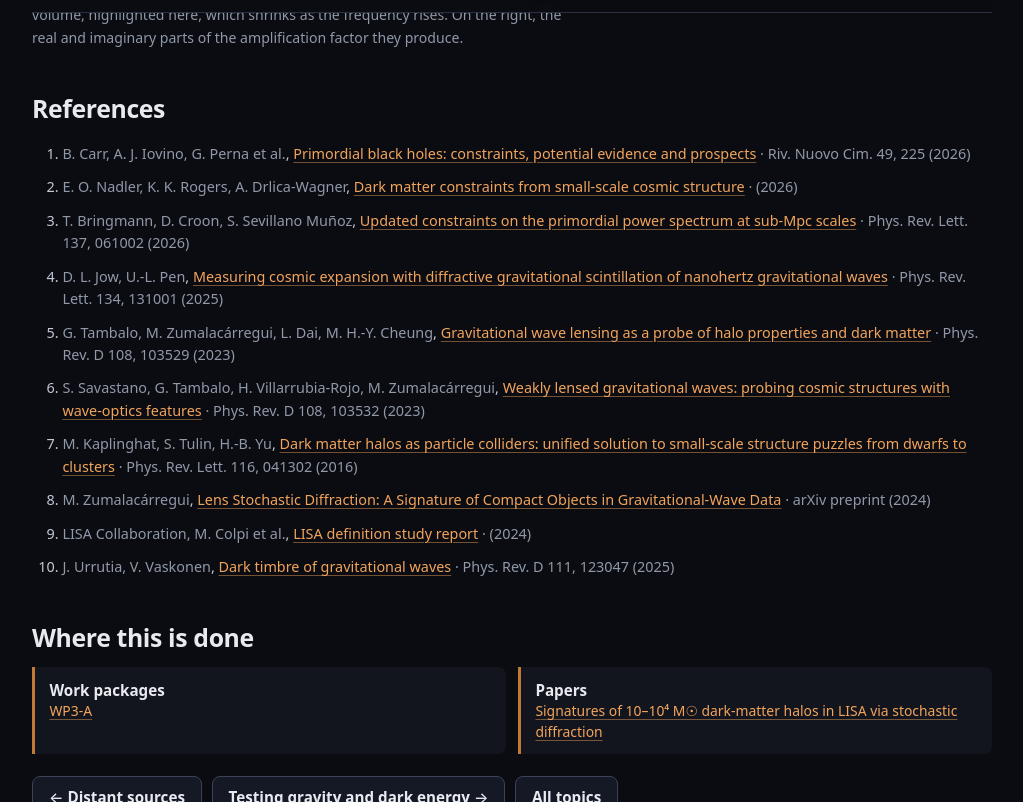
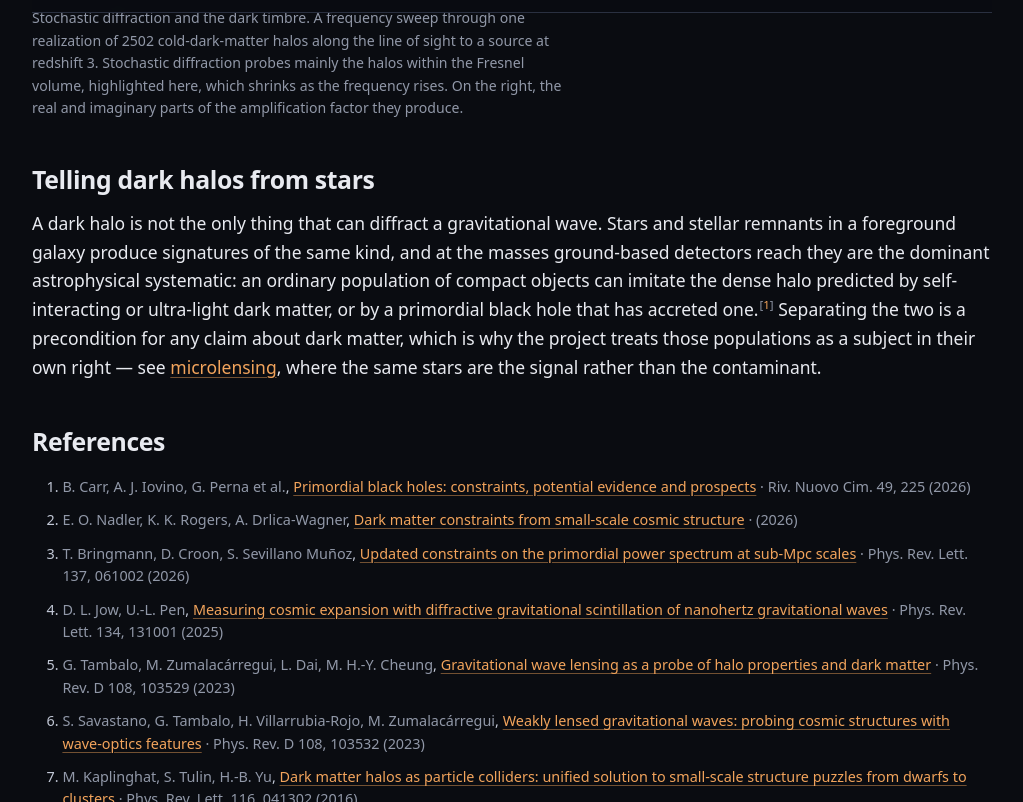
Before and after one commit to glow-astro/website, a Jekyll site: the page built from dark-matter.html, in a window 1280 px wide and 900 px high, scrolled down 3143 px, cut to the strip 98-900 px from the top of the window. Shown: the whole strip, without its empty margins (128-1151 px from the left). Built offline with Jekyll 4.4.1, drawn with Linux system fonts in a browser that asks for light colours; some of the changed text lies outside the part shown.

Commit message:
Four sections on dark matter, and microlensing back as one of them
The page was two sections averaging 345 words. Every other topic page
runs three or four averaging 112-260, and "Coherent waves as microscopes"
alone was 421 words -- the longest section on any topic page. Now four
averaging 203.

The split is at a seam the prose already had: what a coherent wave reads
off a single halo, then what a whole population does to every signal.
"A population, not one lens" takes the stochastic-diffraction and
dark-timbre paragraphs and the Fresnel-volume figure with them.

"Telling dark halos from stars" restores the claim that deleting "What
the project is looking for" had removed, and which existed nowhere else:
stars and stellar remnants mimic the signature and are the dominant
astrophysical systematic at the masses ground-based detectors reach. It
closes the page and carries the explicit microlensing link, framed so the
two pages answer each other -- the same populations are the contaminant
here and the subject there.

Two links to microlensing now, doing different jobs: an analogy in the
population section, the substantive cross-reference in the last.

Co-Authored-By: Claude Opus 5 <noreply@anthropic.com>
Claude-Session: https://claude.ai/code/session_01L7GT62S61eYxRuSFTmWGfu

```diff
--- a/dark-matter.html
+++ b/dark-matter.html
@@ -111,6 +111,10 @@ topic_id: dark-matter
     source can characterize an individual halo, much as a diffraction pattern
     characterizes a single slit — the figure at the top of this page.
   </p>
+</section>
+
+<section class="section" id="population" aria-labelledby="population-heading">
+  <h2 id="population-heading">A population, not one lens</h2>
   <p>
     A different regime emerges when halos are treated collectively, as
     <a href="{{ '/microlensing.html' | relative_url }}">microlensing</a> treats
@@ -160,6 +164,23 @@ topic_id: dark-matter
   </figure>
 </section>
 
+<section class="section" id="stars" aria-labelledby="stars-heading">
+  <h2 id="stars-heading">Telling dark halos from stars</h2>
+  <p>
+    A dark halo is not the only thing that can diffract a gravitational wave.
+    Stars and stellar remnants in a foreground galaxy produce signatures of the
+    same kind, and at the masses ground-based detectors reach they are the
+    dominant astrophysical systematic: an ordinary population of compact objects
+    can imitate the dense halo predicted by self-interacting or ultra-light dark
+    matter, or by a primordial black hole that has accreted
+    one.{% include cite.html key="carr-pbh" %} Separating the two is a
+    precondition for any claim about dark matter, which is why the project
+    treats those populations as a subject in their own right — see
+    <a href="{{ '/microlensing.html' | relative_url }}">microlensing</a>, where
+    the same stars are the signal rather than the contaminant.
+  </p>
+</section>
+
 <section class="section" id="references" aria-labelledby="references-heading">
   <h2 id="references-heading">References</h2>
   {% include references.html %}
```
